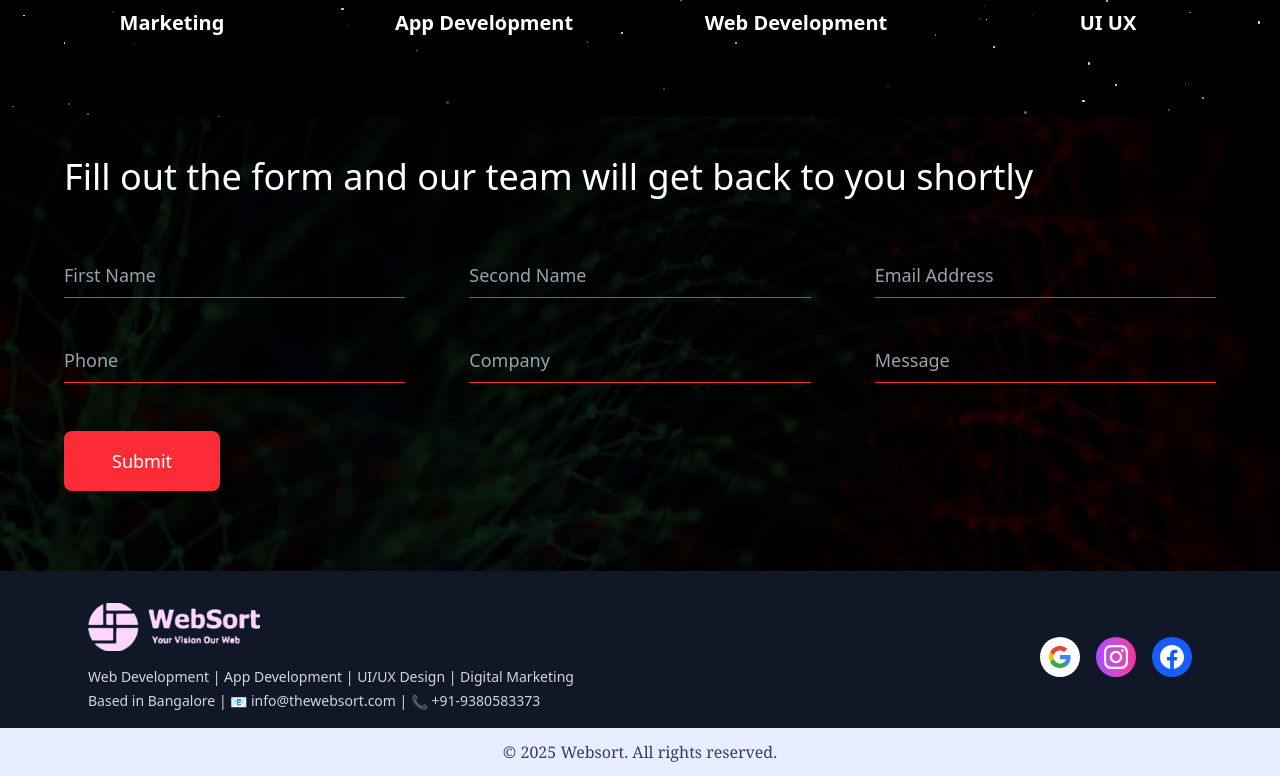
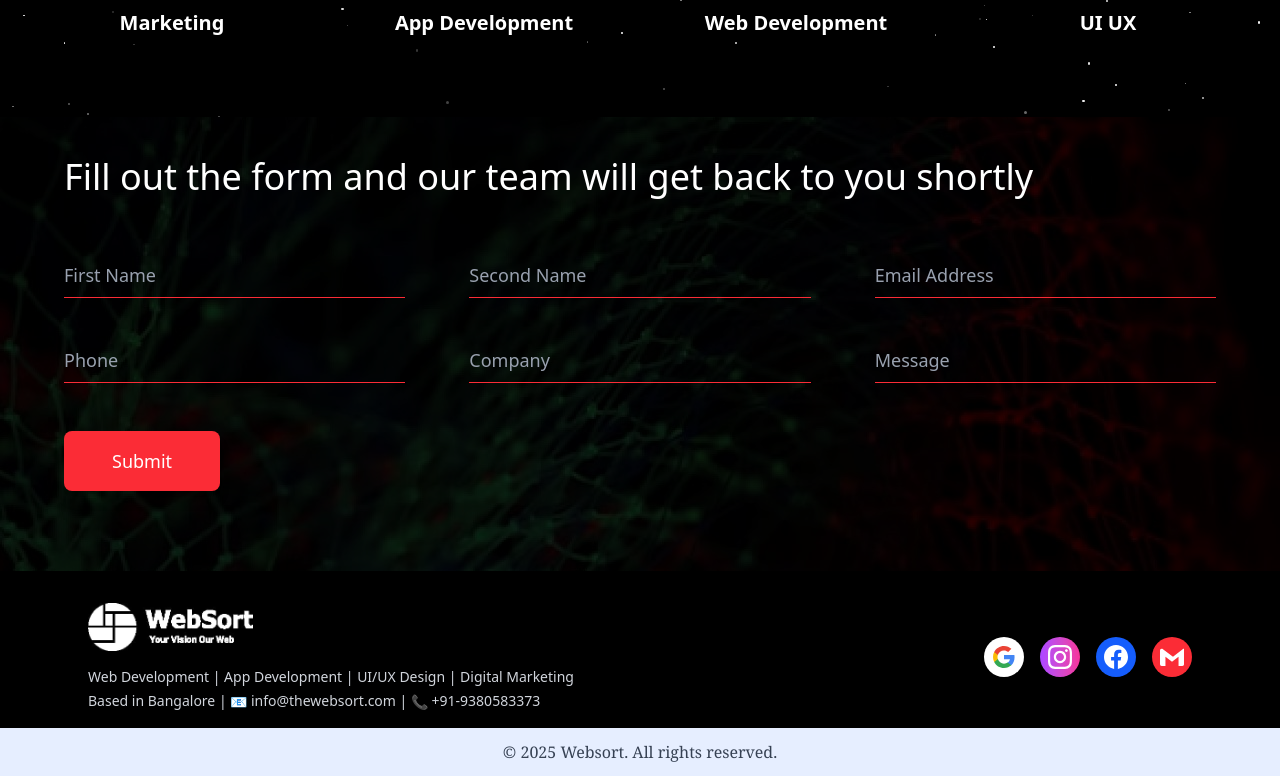
Before and after one commit to Jayanth-19-S/websort, a React (Vite) app: page /careers in a window 1280 px wide. Shown: the part 1213-1989 px from the top of the page. Built offline with nearby package versions, Linux system fonts and the light colour scheme.

Commit message:
footer and navbar corrected

```diff
--- a/src/components/Footer.tsx
+++ b/src/components/Footer.tsx
@@ -1,24 +1,20 @@
-import logo from '../assets/logo.png';
+import whitelogo from '../assets/whitelogoo.jpg';
 
 export default function Footer() {
   return (
     <footer className="w-full">
       {/* Main Footer Section */}
-      <div className="bg-gray-900 text-white pt-8 pb-4">
+      <div className="bg-black text-white pt-8 pb-4">
         <div className="max-w-6xl mx-auto px-6 flex flex-col lg:flex-row justify-between items-start lg:items-center gap-8">
           {/* Left Side - Logo and Brand */}
           <div className="flex-1">
-            {/* Logo with DAE5FF Color Filter */}
+            {/* White Logo */}
             <div className="flex items-center space-x-3 mb-4">
               <div className="relative">
                 <img
-                  src={logo}
+                  src={whitelogo}
                   alt="WebSort Logo"
                   className="h-12 w-auto"
-                  style={{
-                    filter:
-                      "brightness(0) saturate(100%) invert(89%) sepia(18%) saturate(1234%) hue-rotate(201deg) brightness(103%) contrast(101%)",
-                  }}
                 />
               </div>
             </div>
@@ -31,7 +27,7 @@ export default function Footer() {
           </div>
 
           {/* Right Side - Social Media Icons */}
-          <div className="flex items-center space-x-4 mt-6 lg:mt-0">
+          <div className="flex items-center justify-center lg:justify-end space-x-4 mt-6 lg:mt-0 w-full lg:w-auto">
             {/* Google */}
             <a
               href="#"
@@ -65,6 +61,16 @@ export default function Footer() {
                 <path d="M24 12.073c0-6.627-5.373-12-12-12s-12 5.373-12 12c0 5.99 4.388 10.954 10.125 11.854v-8.385H7.078v-3.47h3.047V9.43c0-3.007 1.792-4.669 4.533-4.669 1.312 0 2.686.235 2.686.235v2.953H15.83c-1.491 0-1.956.925-1.956 1.874v2.25h3.328l-.532 3.47h-2.796v8.385C19.612 23.027 24 18.062 24 12.073z" />
               </svg>
             </a>
+            {/* Gmail */}
+            <a
+              href="mailto:info@thewebsort.com"
+              className="w-10 h-10 bg-red-500 rounded-full flex items-center justify-center hover:bg-red-600 transition-colors"
+              aria-label="Gmail"
+            >
+              <svg className="w-6 h-6 text-white" fill="currentColor" viewBox="0 0 24 24">
+                <path d="M24 5.457v13.909c0 .904-.732 1.636-1.636 1.636h-3.819V11.73L12 16.64l-6.545-4.91v9.273H1.636A1.636 1.636 0 0 1 0 19.366V5.457c0-.904.732-1.636 1.636-1.636h.682l10.682 8.045L23.318 3.82h.682c.904 0 1.636.732 1.636 1.636z"/>
+              </svg>
+            </a>
           </div>
         </div>
       </div>
--- a/src/components/Navbar.tsx
+++ b/src/components/Navbar.tsx
@@ -101,7 +101,7 @@ const NavLink = ({ item }: { item: { label: string; path: string; pagePath: stri
           </RouterLink>
 
           <button
-            className="md:hidden text-[#1E1E5A] text-3xl border-0 bg-transparent"
+            className="md:hidden text-[#1E1E5A] text-3xl border-0 bg-transparent ml-4"
             onClick={() => setIsMenuOpen(!isMenuOpen)}
           >
             <FaBars />
```
Also changed, not shown: src/assets/whitelogoo.jpg (added), 1 other file (tests, documents, lock files or other folders).
